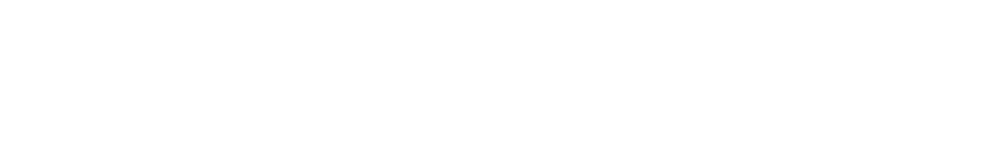
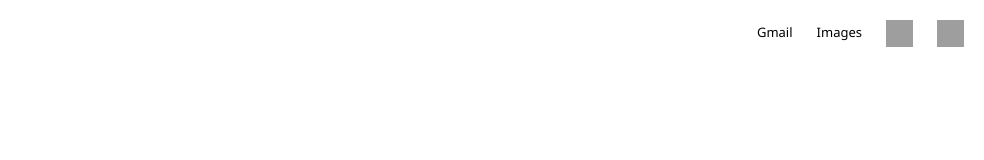
Before and after one commit to fredrikggren/google-homepage, a plain HTML site: page index.html in a window 1280 px wide. Shown: the top 160 px of the page, without its empty margins (296-1280 px from the left). Drawn offline with Linux system fonts and the light colour scheme; grey boxes are pictures that could not be loaded.

Commit message:
finished navbar

```diff
--- a/index.html
+++ b/index.html
@@ -10,6 +10,12 @@
 <link href="https://fonts.googleapis.com/css2?family=Noto+Sans&display=swap" rel="stylesheet">
 </head>
 <body>
+    <ul class="NavBar">
+        <li class="NavMail"><a href="#"><img class="NavMail" src="https://s3.amazonaws.com/appforest_uf/f1512936020165x278911292087286720/A.png" alt="Profilbild"></a></li>
+        <li class="NavImg"><a href="#"><img class="NavImg" src="https://cdn3.iconfinder.com/data/icons/google-material-design-icons/48/ic_apps_48px-512.png" alt="icon-image"></a></li>
+        <li class="NavPrick"><a href="#">Images</a></FTr></a></li>
+        <li class="NavBild"><a href="#">Gmail</a></li>
+    </ul>
     <div class="main">
         <a href="https://google.com" target="_blank"><img src="https://www.google.com/images/branding/googlelogo/1x/googlelogo_color_272x92dp.png" alt="GoogleImage"></a>
         <form action="Searchbar">
--- a/style.css
+++ b/style.css
@@ -28,6 +28,37 @@ button:focus {
 
 }
 
+.NavBar {
+    display: inline;
+    list-style: none;
+}
+
+li {
+    float: right;
+    padding: 12px;
+}
+
+
+a {
+    font-size: 13px;
+    color: black;
+    background-color: transparent;
+    text-decoration: none;
+    outline: 0;
+}
+
+.NavImg {
+    width: 27px;
+    height: 27px;
+    margin-top: 0px;
+}
+
+.NavMail {
+    width: 27px;
+    height: 27px;
+    margin-top: 0px;
+}
+
 #imgsearch {
     width: 17px;
     height: 17px;
```
